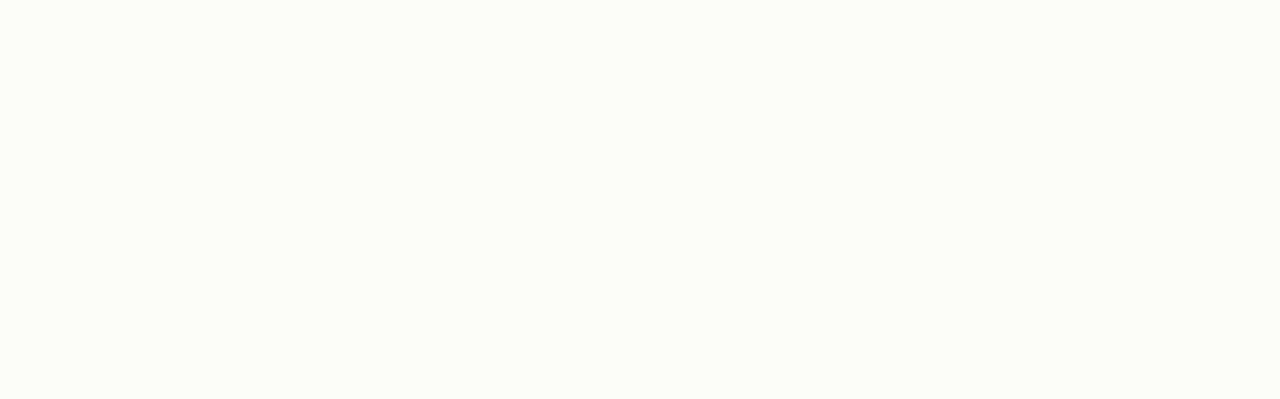
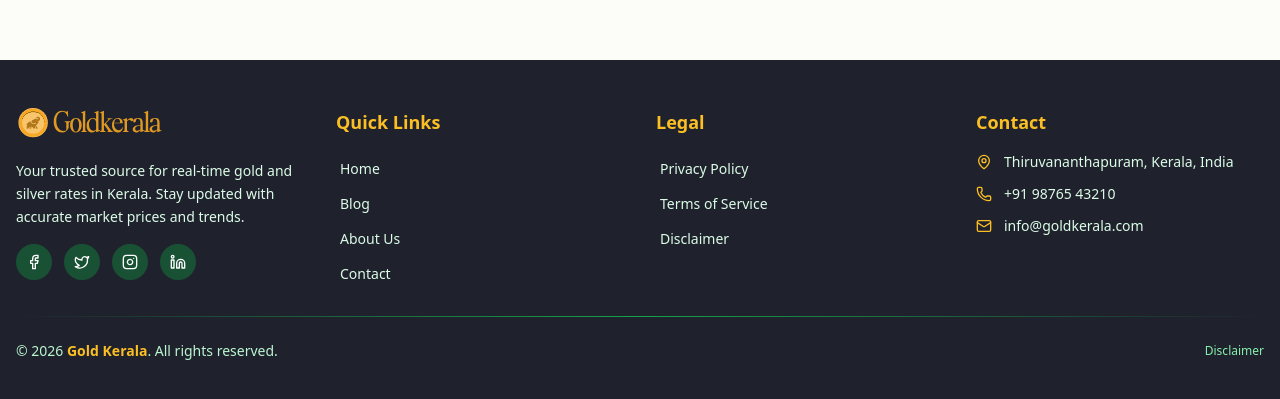
Before and after one commit to bombe-ai/gold-prices-next-js, a Next.js app: page /en in a window 1280 px wide. Shown: the part 925-1324 px from the top of the page. Before the commit the page ends 905 px from the top, so only its background shows below. Built offline with nearby package versions, Linux system fonts and the light colour scheme; no server answers; the database is empty.

Commit message:
feat: Add a new `Footer` component, integrate it into the main layout, and include its internationalization strings.

```diff
--- a/messages/en.json
+++ b/messages/en.json
@@ -55,5 +55,20 @@
         "publishedOn": "Published on",
         "share": "Share",
         "save": "Save"
+    },
+    "Footer": {
+        "tagline": "Your trusted source for real-time gold and silver rates in Kerala. Stay updated with accurate market prices and trends.",
+        "quickLinks": "Quick Links",
+        "home": "Home",
+        "blog": "Blog",
+        "about": "About Us",
+        "contact": "Contact",
+        "legal": "Legal",
+        "privacy": "Privacy Policy",
+        "terms": "Terms of Service",
+        "disclaimer": "Disclaimer",
+        "address": "Thiruvananthapuram, Kerala, India",
+        "rights": "All rights reserved.",
+        "disclaimerText": "Prices are indicative and may vary. Please verify with local jewelers."
     }
 }
--- a/messages/ml.json
+++ b/messages/ml.json
@@ -55,5 +55,20 @@
         "publishedOn": "പ്രസിദ്ധീകരിച്ചത്",
         "share": "പങ്കിടുക",
         "save": "സംരക്ഷിക്കുക"
+    },
+    "Footer": {
+        "tagline": "കേരളത്തിലെ തത്സമയ സ്വർണ്ണ, വെള്ളി നിരക്കുകൾക്കുള്ള നിങ്ങളുടെ വിശ്വസ്ത സ്രോതസ്സ്. കൃത്യമായ വിപണി വിലകളും ട്രെൻഡുകളും അറിയുക.",
+        "quickLinks": "പെട്ടെന്നുള്ള ലിങ്കുകൾ",
+        "home": "ഹോം",
+        "blog": "ബ്ലോഗ്",
+        "about": "ഞങ്ങളെക്കുറിച്ച്",
+        "contact": "ബന്ധപ്പെടുക",
+        "legal": "നിയമപരം",
+        "privacy": "സ്വകാര്യതാ നയം",
+        "terms": "സേവന നിബന്ധനകൾ",
+        "disclaimer": "നിരാകരണം",
+        "address": "തിരുവനന്തപുരം, കേരളം, ഇന്ത്യ",
+        "rights": "എല്ലാ അവകാശങ്ങളും നിക്ഷിപ്തം.",
+        "disclaimerText": "വിലകൾ സൂചകമാണ്, വ്യത്യാസപ്പെടാം. പ്രാദേശിക ജ്വല്ലറികളുമായി സ്ഥിരീകരിക്കുക."
     }
 }
--- a/src/app/[locale]/layout.tsx
+++ b/src/app/[locale]/layout.tsx
@@ -3,6 +3,7 @@ import { Geist, Geist_Mono } from "next/font/google";
 import "../globals.css";
 import { PageAnimateWrapper } from "@/components/ui/PageAnimateWrapper";
 import { Header } from "@/components/layout/Header";
+import { Footer } from "@/components/layout/Footer";
 
 import { TopBanner } from "@/components/banners/TopBanner";
 
@@ -128,6 +129,8 @@ export default async function LocaleLayout({
           <PageAnimateWrapper>
             {children}
           </PageAnimateWrapper>
+
+          <Footer />
         </NextIntlClientProvider>
       </body>
     </html>
--- /dev/null
+++ b/src/components/layout/Footer.tsx
@@ -0,0 +1,140 @@
+'use client';
+
+import { useTranslations } from 'next-intl';
+import Link from 'next/link';
+import { useParams } from 'next/navigation';
+import { Facebook, Twitter, Instagram, Linkedin, Mail, Phone, MapPin } from 'lucide-react';
+import { LogoWithBranding } from '@/components/ui/LogoWithBranding';
+
+export function Footer() {
+    const t = useTranslations('Footer');
+    const params = useParams();
+    const locale = params.locale as string;
+
+    const currentYear = new Date().getFullYear();
+
+    const socialLinks = [
+        { icon: Facebook, href: '#', label: 'Facebook' },
+        { icon: Twitter, href: '#', label: 'Twitter' },
+        { icon: Instagram, href: '#', label: 'Instagram' },
+        { icon: Linkedin, href: '#', label: 'LinkedIn' },
+    ];
+
+    const quickLinks = [
+        { label: t('home'), href: `/${locale}` },
+        { label: t('blog'), href: `/${locale}/blog` },
+        { label: t('about'), href: `/${locale}/about` },
+        { label: t('contact'), href: `/${locale}/contact` },
+    ];
+
+    const legalLinks = [
+        { label: t('privacy'), href: `/${locale}/privacy` },
+        { label: t('terms'), href: `/${locale}/terms` },
+        { label: t('disclaimer'), href: `/${locale}/disclaimer` },
+    ];
+
+    return (
+        <footer className="bg-[#1F222D] text-white mt-20">
+            <div className="mx-auto px-4 py-12 w-full max-w-7xl">
+                {/* Main Footer Content */}
+                <div className="grid grid-cols-1 md:grid-cols-2 lg:grid-cols-4 gap-8 mb-8">
+                    {/* Brand Section */}
+                    <div className="space-y-4">
+                        <Link href={`/${locale}`} className="inline-block group">
+                            <LogoWithBranding
+                                className="h-[30px] w-[153px] transition-transform group-hover:scale-105"
+                            />
+                        </Link>
+                        <p className="text-kerala-100 text-sm leading-relaxed">
+                            {t('tagline')}
+                        </p>
+                        <div className="flex gap-3">
+                            {socialLinks.map((social) => (
+                                <a
+                                    key={social.label}
+                                    href={social.href}
+                                    aria-label={social.label}
+                                    className="w-9 h-9 rounded-full bg-kerala-700/50 hover:bg-gold-500 flex items-center justify-center transition-all duration-300 hover:scale-110 hover:shadow-lg hover:shadow-gold-500/30"
+                                >
+                                    <social.icon className="w-4 h-4" />
+                                </a>
+                            ))}
+                        </div>
+                    </div>
+
+                    {/* Quick Links */}
+                    <div>
+                        <h4 className="text-lg font-bold mb-4 text-gold-400">{t('quickLinks')}</h4>
+                        <ul className="space-y-2">
+                            {quickLinks.map((link) => (
+                                <li key={link.label}>
+                                    <Link
+                                        href={link.href}
+                                        className="text-kerala-100 hover:text-gold-400 text-sm transition-colors duration-200 inline-flex items-center gap-1 group"
+                                    >
+                                        <span className="w-0 group-hover:w-2 h-0.5 bg-gold-400 transition-all duration-200"></span>
+                                        {link.label}
+                                    </Link>
+                                </li>
+                            ))}
+                        </ul>
+                    </div>
+
+                    {/* Legal Links */}
+                    <div>
+                        <h4 className="text-lg font-bold mb-4 text-gold-400">{t('legal')}</h4>
+                        <ul className="space-y-2">
+                            {legalLinks.map((link) => (
+                                <li key={link.label}>
+                                    <Link
+                                        href={link.href}
+                                        className="text-kerala-100 hover:text-gold-400 text-sm transition-colors duration-200 inline-flex items-center gap-1 group"
+                                    >
+                                        <span className="w-0 group-hover:w-2 h-0.5 bg-gold-400 transition-all duration-200"></span>
+                                        {link.label}
+                                    </Link>
+                                </li>
+                            ))}
+                        </ul>
+                    </div>
+
+                    {/* Contact Info */}
+                    <div>
+                        <h4 className="text-lg font-bold mb-4 text-gold-400">{t('contact')}</h4>
+                        <ul className="space-y-3">
+                            <li className="flex items-start gap-3 text-sm text-kerala-100">
+                                <MapPin className="w-4 h-4 mt-0.5 text-gold-400 flex-shrink-0" />
+                                <span>{t('address')}</span>
+                            </li>
+                            <li className="flex items-center gap-3 text-sm text-kerala-100">
+                                <Phone className="w-4 h-4 text-gold-400 flex-shrink-0" />
+                                <a href="tel:+919876543210" className="hover:text-gold-400 transition-colors">
+                                    +91 98765 43210
+                                </a>
+                            </li>
+                            <li className="flex items-center gap-3 text-sm text-kerala-100">
+                                <Mail className="w-4 h-4 text-gold-400 flex-shrink-0" />
+                                <a href="mailto:info@goldkerala.com" className="hover:text-gold-400 transition-colors">
+                                    info@goldkerala.com
+                                </a>
+                            </li>
+                        </ul>
+                    </div>
+                </div>
+
+                {/* Divider */}
+                <div className="h-px bg-gradient-to-r from-transparent via-kerala-600 to-transparent mb-6"></div>
+
+                {/* Bottom Bar */}
+                <div className="flex flex-col md:flex-row justify-between items-center gap-4 text-sm text-kerala-200">
+                    <p>
+                        © {currentYear} <span className="text-gold-400 font-semibold">Gold Kerala</span>. {t('rights')}
+                    </p>
+                    <p className="text-xs text-kerala-300">
+                        {t('disclaimer')}
+                    </p>
+                </div>
+            </div>
+        </footer>
+    );
+}
```
